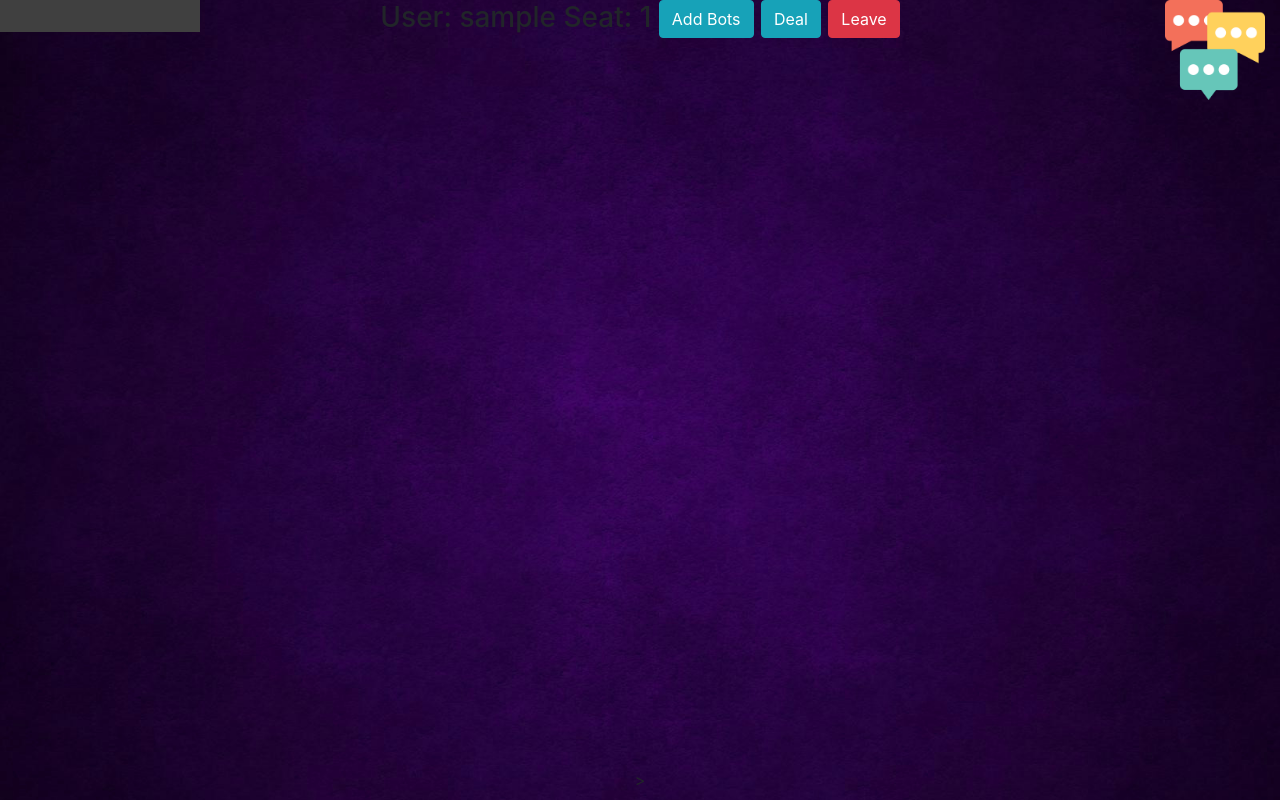
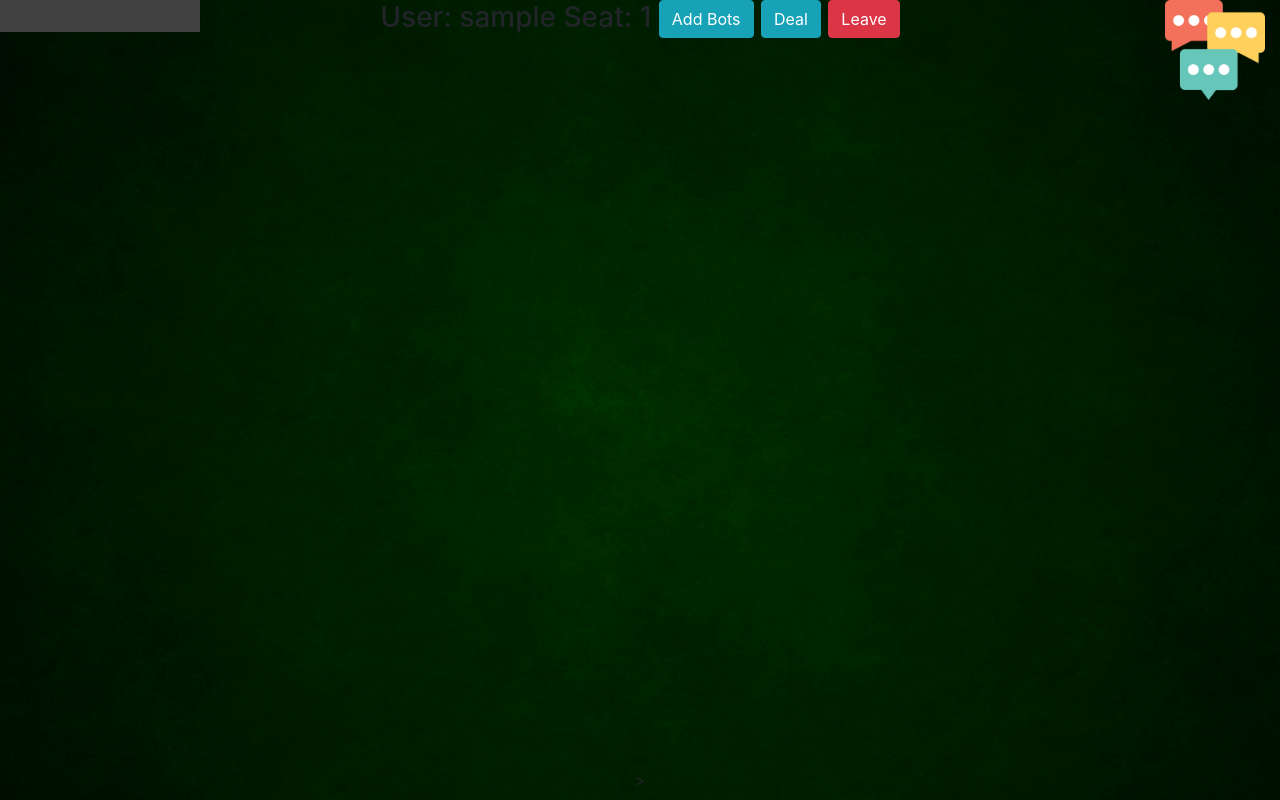
Before and after one commit to mwileczka/bonanza-pitch, a Flask app: page /table in a window 1280 px wide. Run offline with Flask 2, Linux system fonts and the light colour scheme; the visitor is signed in with stand-in values (Sample User, id 1); some libraries are stand-ins or nearby versions.

Commit message:
Changed cards to B. Added green table.

```diff
--- a/static/styles/BPitch.css
+++ b/static/styles/BPitch.css
@@ -1,5 +1,5 @@
 html {
-	background-image: url("../img/purple-felt.jpg");
+	background-image: url("../img/green-felt.jpg");
 	background-size: cover;
 
 	background-repeat: no-repeat;
```
Also changed, not shown: static/cards/BLUE_BACK.svg, static/cards/RED_BACK.svg, static/img/green-felt.jpg (added).
